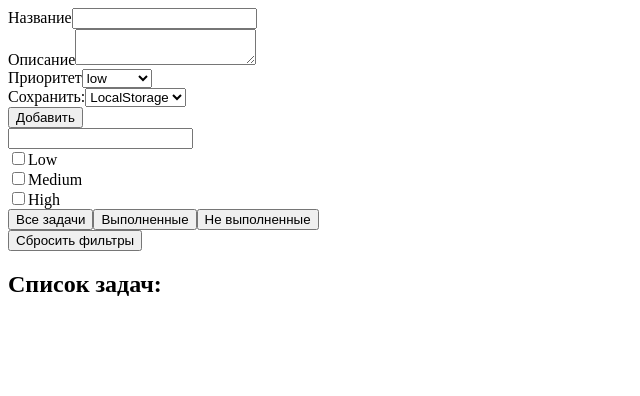
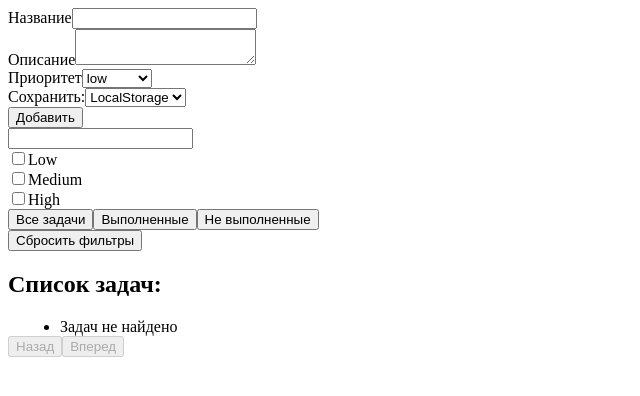
Before and after one commit to fanboyAme/SmartToDo1, a React (Create React App) app in the folder smarttodo/: page / in a window 1280 px wide. Shown: the top 396 px of the page, without its empty margins (0-640 px from the left). Built offline with nearby package versions, Linux system fonts and the light colour scheme.

Commit message:
Create pagination, toast, fix bugs

```diff
--- a/smarttodo/package.json
+++ b/smarttodo/package.json
@@ -14,7 +14,9 @@
     "idb": "^8.0.3",
     "react": "^19.1.1",
     "react-dom": "^19.1.1",
+    "react-hot-toast": "^2.6.0",
     "react-scripts": "5.0.1",
+    "react-window": "^2.0.2",
     "typescript": "^4.9.5",
     "web-vitals": "^2.1.4"
   },
--- a/smarttodo/src/App.tsx
+++ b/smarttodo/src/App.tsx
@@ -5,6 +5,8 @@ import { LocalStorageProvider } from "./services/LocalStorageProvider";
 import EditModal from "./components/EditModal";
 import { IndexedDbProvider } from "./services/IndexedDbProvider";
 import TaskForm from "./components/TaskForm";
+import Pagination from "./components/Pagination";
+import toast from "react-hot-toast";
 
 function App() {
 	const [tasks, setTasks] = useState<Task[]>([]);
@@ -49,21 +51,31 @@ function App() {
 		medium: 2,
 		low: 1,
 	};
+	const [currentPage, setCurrentPage] = useState(1);
+	const tasksPerPage = 9;
+	const indexLastTask = tasksPerPage * currentPage;
+	const indexFirstTask = indexLastTask - tasksPerPage;
+	const filteredTask = getFiltredTask();
+	const currentTask = filteredTask.slice(indexFirstTask, indexLastTask);
+	const totalPage = Math.ceil(filteredTask.length / tasksPerPage);
 	const addNewTask = async (
 		newTaskData: Omit<Task, "id" | "createdAt" | "completed">
 	) => {
 		const createdTask = await provider.createTask(newTaskData);
 		setTasks((prevTasks) => [...prevTasks, createdTask]);
+		toast.success("Задача добавлена! ");
 	};
 
 	const deleteTask = async (id: string) => {
 		await provider.deleteTask(id);
 		setTasks((prevTask) => prevTask.filter((tasks) => tasks.id !== id));
+		toast.success("Задача удалена! ");
 	};
 
 	const toggleTask = async (id: string) => {
 		const taskToToggle = tasks.find((currentTask) => currentTask.id === id);
 		if (!taskToToggle) {
+			toast.error(" Что-то пошло не так");
 			return;
 		}
 		const updates = { completed: !taskToToggle.completed };
@@ -74,6 +86,7 @@ function App() {
 			)
 		);
 		setEditingTask(null);
+		toast.success("Статус изменен! ");
 	};
 	const startEditing = (task: Task): void => {
 		setEditingTask(task);
@@ -91,9 +104,9 @@ function App() {
 			)
 		);
 		setEditingTask(null);
+		toast.success("Задача обновлена! ");
 	};
 	function getFiltredTask() {
-		console.log("Filtering tasks...", tasks.length);
 		let res = tasks;
 		if (filterTitle) {
 			res = res.filter((task) =>
@@ -106,12 +119,11 @@ function App() {
 		if (filterPriorities.length > 0) {
 			res = res.filter((task) => filterPriorities.includes(task.priority));
 		}
-		const sorted = res.sort((A, B) => {
+		res.sort((A, B) => {
 			const weightA = priorityWeight[A.priority];
 			const weightB = priorityWeight[B.priority];
 			return weightB - weightA;
 		});
-		console.log("Filtered result:", res.length);
 		return res;
 	}
 	function handleResetFilter() {
@@ -140,10 +152,12 @@ function App() {
 						onResetFilter={handleResetFilter}
 					/>
 					<TaskList
-						tasks={getFiltredTask()}
+						tasks={currentTask}
 						onToggleTask={toggleTask}
 						onDeleteTask={deleteTask}
 						onStartEditing={startEditing}
+						currentPage={currentPage}
+						totalPage={totalPage}
 					/>
 					{editingTask && (
 						<EditModal
@@ -154,6 +168,11 @@ function App() {
 					)}
 				</>
 			)}
+			<Pagination
+				currentPage={currentPage}
+				totalPage={totalPage}
+				onCurrentPage={setCurrentPage}
+			/>
 		</div>
 	);
 }
--- /dev/null
+++ b/smarttodo/src/components/Pagination.tsx
@@ -0,0 +1,66 @@
+import React from "react";
+import { PaginationProps } from "../interfaces/PaginationProps";
+
+function Pagination({
+	currentPage,
+	totalPage,
+	onCurrentPage,
+}: PaginationProps) {
+	function getVisiblePages(
+		currentPage: number,
+		totalPage: number
+	): (number | string)[] {
+		const pages: (number | string)[] = [];
+		pages.push(1);
+		const leftBorder = Math.max(2, currentPage - 2);
+		const rightBorder = Math.min(totalPage - 1, currentPage + 2);
+		if (leftBorder - 1 > 1) {
+			pages.push("...");
+		}
+		if (totalPage === 1) {
+			return [1];
+		}
+		if (totalPage === 0) {
+			return [];
+		}
+		for (let i = leftBorder; i <= rightBorder; i++) {
+			pages.push(i);
+		}
+		if (rightBorder + 1 < totalPage) {
+			pages.push("...");
+		}
+		pages.push(totalPage);
+		return pages;
+	}
+	return (
+		<div>
+			<button
+				type="button"
+				disabled={currentPage === 1 || currentPage === 0}
+				onClick={() => onCurrentPage(currentPage - 1)}
+			>
+				Назад
+			</button>
+			{getVisiblePages(currentPage, totalPage).map((item) => {
+				if (typeof item === "number") {
+					return (
+						<div>
+							<button onClick={() => onCurrentPage(item)}>{item}</button>
+						</div>
+					);
+				} else {
+					return <span>...</span>;
+				}
+			})}
+
+			<button
+				type="button"
+				disabled={currentPage === totalPage || totalPage === 0}
+				onClick={() => onCurrentPage(currentPage + 1)}
+			>
+				Вперед
+			</button>
+		</div>
+	);
+}
+export default Pagination;
--- a/smarttodo/src/components/TaskCard.tsx
+++ b/smarttodo/src/components/TaskCard.tsx
@@ -1,5 +1,5 @@
 import { TaskCardProps } from "../interfaces/TaskCardProps";
-
+import "../styles/main.css";
 function TaskCard({
 	task,
 	onToggleTask,
@@ -17,7 +17,7 @@ function TaskCard({
 	}
 
 	return (
-		<li>
+		<li className="TaskCard">
 			<div>
 				<input
 					type="checkbox"
--- a/smarttodo/src/components/TaskList.tsx
+++ b/smarttodo/src/components/TaskList.tsx
@@ -1,19 +1,23 @@
 import TaskCard from "./TaskCard";
 import { TaskListProps } from "../interfaces/TaskListProps";
+import "../styles/main.css";
 
 function TaskList({
 	tasks,
 	onToggleTask,
 	onDeleteTask,
 	onStartEditing,
+	currentPage,
+	totalPage,
 }: TaskListProps) {
 	return (
 		<div>
 			<h2>Список задач:</h2>
-			<ul>
-				{tasks
-					.filter((task) => task && task.id)
-					.map((task) => (
+			<ul className="TaskList">
+				{tasks.length === 0 ? (
+					<li>Задач не найдено</li>
+				) : (
+					tasks.map((task) => (
 						<TaskCard
 							task={task}
 							key={task.id}
@@ -21,7 +25,8 @@ function TaskList({
 							onDeleteTask={onDeleteTask}
 							onStartEditing={onStartEditing}
 						/>
-					))}
+					))
+				)}
 			</ul>
 		</div>
 	);
--- a/smarttodo/src/index.tsx
+++ b/smarttodo/src/index.tsx
@@ -1,12 +1,13 @@
 import React from "react";
 import ReactDOM from "react-dom/client";
 import App from "./App";
+import { Toaster } from "react-hot-toast";
 
 const root = ReactDOM.createRoot(
 	document.getElementById("root") as HTMLElement
 );
 root.render(
 	<React.StrictMode>
-		<App />
+		<App /> <Toaster position="bottom-center" />
 	</React.StrictMode>
 );
--- /dev/null
+++ b/smarttodo/src/interfaces/PaginationProps.ts
@@ -0,0 +1,5 @@
+export interface PaginationProps {
+	currentPage: number;
+	totalPage: number;
+	onCurrentPage: (value: number) => void;
+}
--- a/smarttodo/src/interfaces/TaskListProps.ts
+++ b/smarttodo/src/interfaces/TaskListProps.ts
@@ -4,4 +4,6 @@ export interface TaskListProps {
 	onToggleTask: (id: string) => void;
 	onDeleteTask: (id: string) => void;
 	onStartEditing: (task: Task) => void;
+	currentPage: number;
+	totalPage: number;
 }
--- a/smarttodo/src/styles/main.css
+++ b/smarttodo/src/styles/main.css
@@ -1,3 +1,9 @@
 .ModalWindow {
 	background-color: black;
 }
+.TaskList {
+	display: grid;
+	grid-template-columns: repeat(3, 0.5fr);
+	margin: 0 auto;
+	max-width: 1200px;
+}
```
Also changed, not shown: 1 other file (tests, documents, lock files or other folders).
